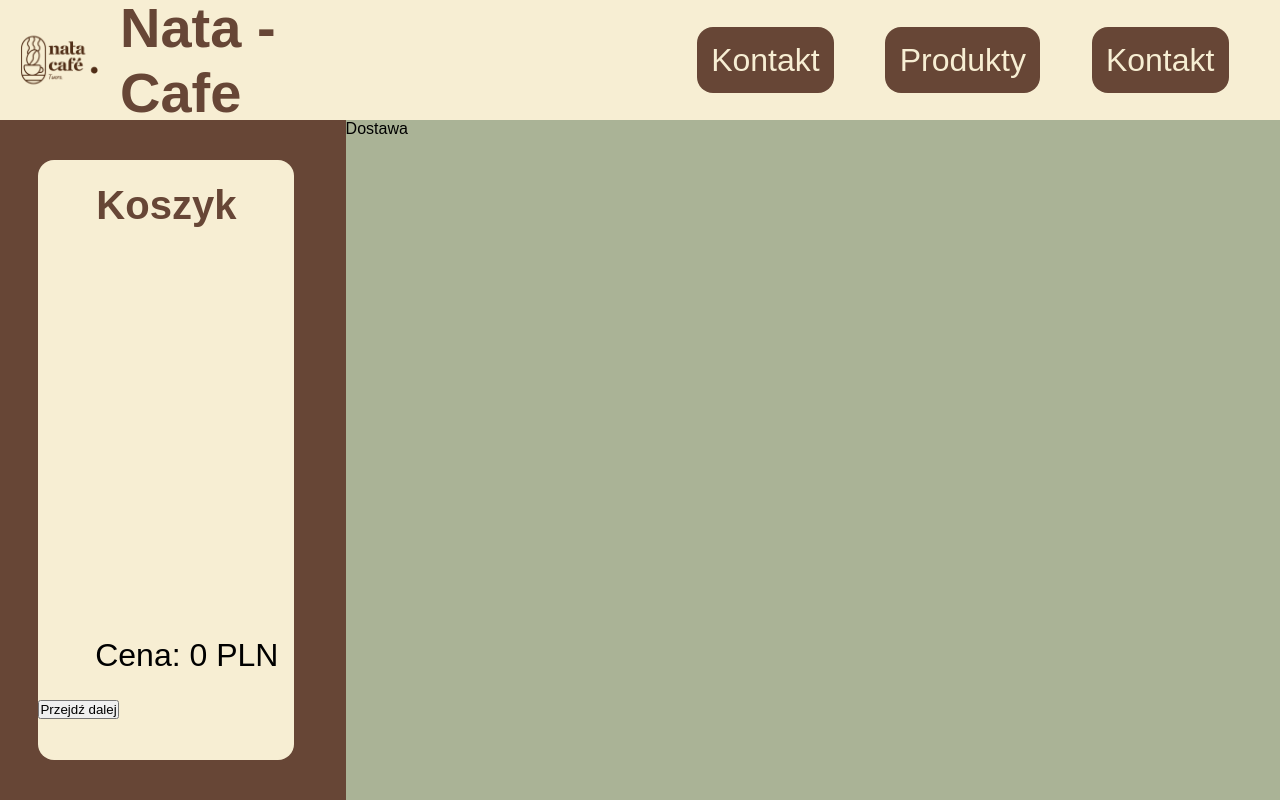
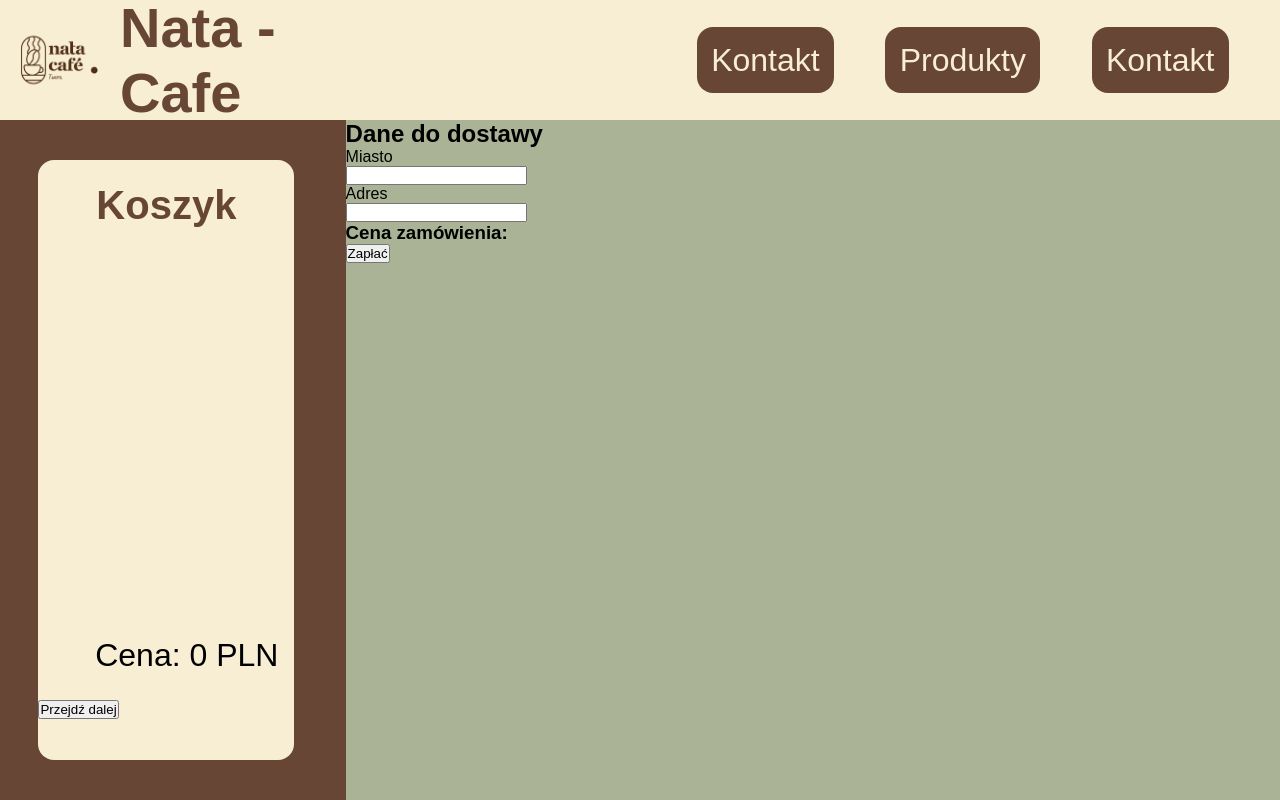
Before and after one commit to Naibafe/Nata-Cafe, a React (Vite) app in the folder nata-cafe-app/: page /dostawa in a window 1280 px wide. Built offline with nearby package versions, Linux system fonts and the light colour scheme; a web font is replaced by a local one.

Commit message:
Checkout

```diff
--- a/nata-cafe-app/src/App.jsx
+++ b/nata-cafe-app/src/App.jsx
@@ -9,6 +9,7 @@ import MainBody from "./pages/MainBody";
 import ProductContainer from "./components/ProductContainer";
 import { data } from "./data/Products";
 import Delivery from "./pages/Delivery";
+import Summary from "./pages/Summary";
 
 function App() {
   const { cart, setCart } = useContext(CartContext);
@@ -23,6 +24,7 @@ function App() {
           <Route path="/kontakt" element={<Contact />} />
           <Route path="/" element={<ProductContainer products={products} />} />
           <Route path="/dostawa" element={<Delivery />} />
+          <Route path="/podsumowanie" element={<Summary />} />
         </Routes>
       </MainBody>
     </BrowserRouter>
--- /dev/null
+++ b/nata-cafe-app/src/components/DeliveryForm.jsx
@@ -0,0 +1,28 @@
+import { useState } from "react";
+
+function DeliveryForm() {
+  const [city, setCity] = useState("");
+  const [adress, setAdress] = useState("");
+  function handlePay() {}
+  return (
+    <div className="delivery-form">
+      <h2>Dane do dostawy</h2>
+      <p>Miasto</p>
+      <input
+        type="text"
+        value={city}
+        onChange={(e) => setCity(e.target.value)}
+      />
+      <p>Adres</p>
+      <input
+        type="text"
+        value={adress}
+        onChange={(e) => setAdress(e.target.value)}
+      />
+      <h3>Cena zamówienia: </h3>
+      <button onClick={handlePay}>Zapłać</button>
+    </div>
+  );
+}
+
+export default DeliveryForm;
--- a/nata-cafe-app/src/pages/Delivery.jsx
+++ b/nata-cafe-app/src/pages/Delivery.jsx
@@ -1,5 +1,11 @@
+import DeliveryForm from "../components/DeliveryForm";
+
 function Delivery() {
-  return <div>Dostawa</div>;
+  return (
+    <div>
+      <DeliveryForm />
+    </div>
+  );
 }
 
 export default Delivery;
--- /dev/null
+++ b/nata-cafe-app/src/pages/Summary.jsx
@@ -0,0 +1,5 @@
+function Summary() {
+  return <div></div>;
+}
+
+export default Summary;
```
